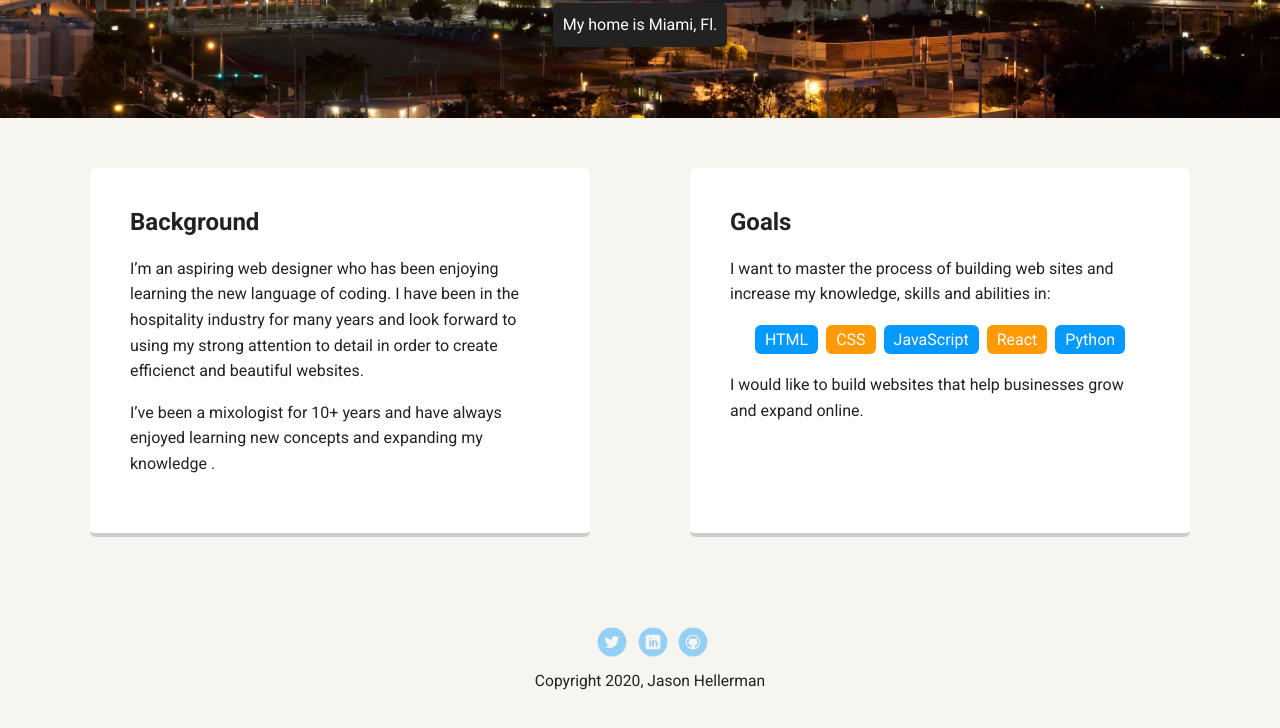
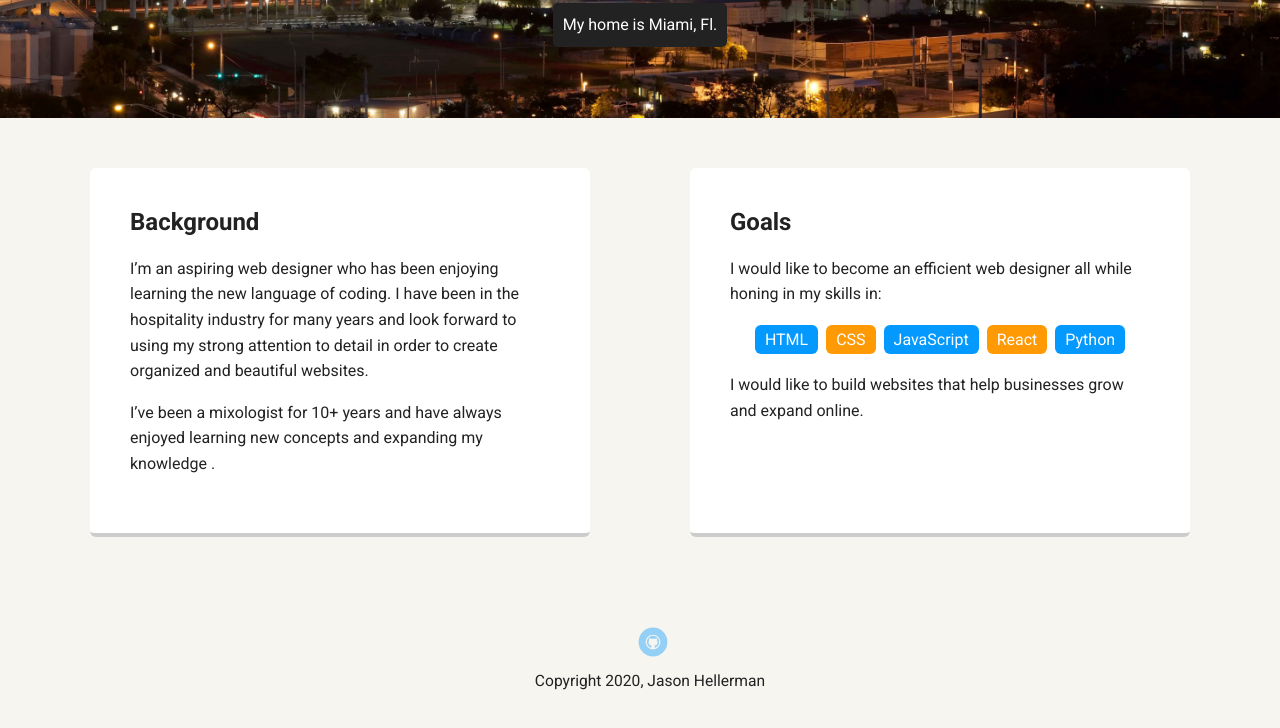
Before and after one commit to Jason852/Techdegree-project-1, a plain HTML site: page index.html in a window 1280 px wide. Shown: the part 352-1080 px from the top of the page. Drawn offline with Linux system fonts and the light colour scheme; a web font is replaced by a local one.

Commit message:
Check list and personalization

```diff
--- a/index.html
+++ b/index.html
@@ -11,7 +11,7 @@
     <div class="main-nav">
         <ul class="nav">
           <li class="name">Jason Hellerman</li>
-          <li><a href="#">Home</a></li>
+          <li><a href="index.html">Home</a></li>
           <li><a href="#">Experience</a></li>
         </ul>
     </div>
@@ -25,13 +25,13 @@
     <main class="flex">
       <div class="card">
         <h2>Background</h2>
-        <p>I’m an aspiring web designer who has been enjoying learning the new language of coding.  I have been in the hospitality industry for many years and look forward to using my strong attention to detail in order to create efficienct and beautiful websites.  </p>
+        <p>I’m an aspiring web designer who has been enjoying learning the new language of coding.  I have been in the hospitality industry for many years and look forward to using my strong attention to detail in order to create organized and beautiful websites.  </p>
         <p>I’ve been a mixologist for 10+ years and have always enjoyed learning new concepts and expanding my knowledge .</p>
       </div>
 
       <div class="card">
         <h2>Goals</h2>
-        <p>I want to master the process of building web sites and increase my knowledge, skills and abilities in:</p>
+        <p>I would like to become an efficient web designer all while honing in my skills in:</p>
         <ul class="skills">
           <li>HTML</li>
           <li>CSS</li>
@@ -45,9 +45,7 @@
     </main>
     <footer>
       <ul>
-        <li><a href="#" class="social twitter">Twitter</a></li>
-        <li><a href="#" class="social linkedin">LinkedIn</a></li>
-        <li><a href="#" class="social github">Github</a></li>
+        <li><a href="https://github.com/Jason852" class="social github">Github</a></li>
       </ul>
       <p class="copyright">Copyright 2020, Jason Hellerman</p>
     </footer>
```
